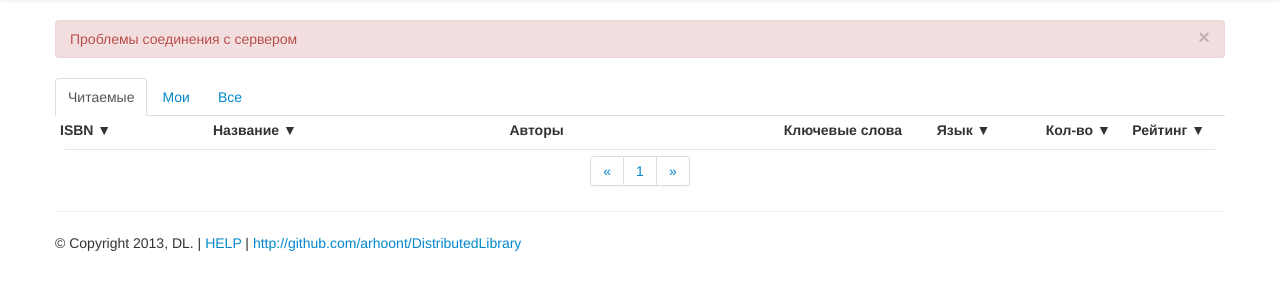
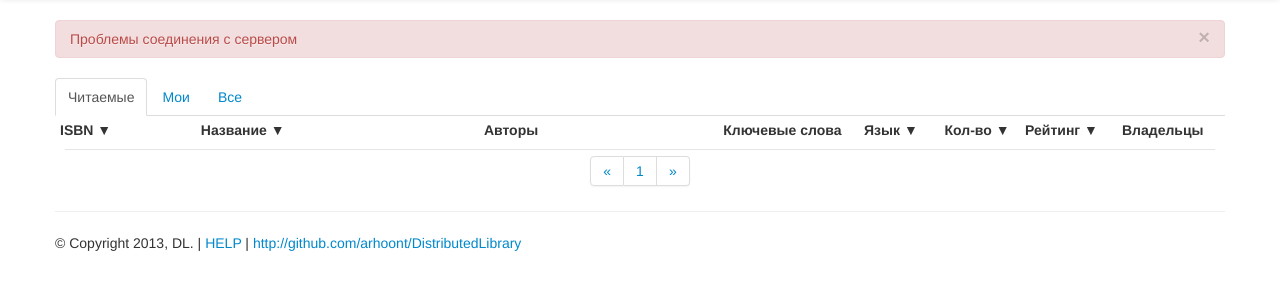
Before and after one commit to arhoont/DistributedLibrary, a Django app: template templates/library/home.html in a window 1280 px wide. Shown: the part 42-342 px from the top of the page. Run offline with Django 3.2, Linux system fonts and the light colour scheme; the template is opened without the code that fills it, so the values that code supplies are empty; some libraries are stand-ins or nearby versions.

Commit message:
big magic 2

```diff
--- a/library/static/css/base.css
+++ b/library/static/css/base.css
@@ -28,7 +28,7 @@
     width: 1000px;
     margin-left: -500px;
 }
-#booksFormText{
+#booksFormText, #printModal{
     width: 700px;
     margin-left: -350px;
 }
--- a/library/static/css/home.css
+++ b/library/static/css/home.css
@@ -1,21 +1,21 @@
 .isbnColum {
-    width: 13%;
+    width: 12%;
 }
 
 .titleColum {
-    width: 26%;
+    width: 25%;
 }
 
 .langColum {
-    width: 8%;
+    width: 6%;
 }
 
 .authColum {
-    width: 24%;
+    width: 21%;
 }
 
 .keyColum {
-    width: 13%;
+    width: 12%;
 }
 
 .ratingColum {
@@ -23,10 +23,13 @@
 }
 
 .countColum {
-    width: 8%;
+    width: 7%;
     text-align: center !important;
 }
 
+.ownersColumn{
+    width: 9%;
+}
 #mtable {
     table-layout: fixed;
 }
--- a/library/static/js/book_info.js
+++ b/library/static/js/book_info.js
@@ -1,11 +1,11 @@
-
-
 function castPage() {
     $("#addItemBut").click(function () {
         $("#addItemModal").modal('show');
     });
     $('#printBtn').click(function () {
-        popup_print($('<div/>').append($("#printModal .printable-div").clone()).html());
+        var node = $("#printModal .printable-div").clone();
+        node.find('.close').remove();
+        popup_print($('<div/>').append(node).html());
     });
     $("#addItemB").click(function () {
         $("#addItemModal").modal('hide');
--- a/library/static/js/home.js
+++ b/library/static/js/home.js
@@ -143,6 +143,8 @@
         }
         listed += '&nbsp</td>'
 
+        listed += '<td class="ownersColumn" title="' + book.fields.owners + '">' + book.fields.owners + '</td>';
+
         listed += '</tr>';
         $("#rows").append(listed);
     }
--- a/templates/library/home.html
+++ b/templates/library/home.html
@@ -33,6 +33,7 @@
 
                 <th class="blockRating blockHeads ratingColum sortC" onclick="changeSort('rating')">Рейтинг
                 <span>&#x25BC;</span></th>
+                <th class="blockRating blockHeads ownersColumn">Владельцы</th>
             </tr>
             </thead>
             <tbody id="rows">
```
Also changed, not shown: library/models.py (+7 -1 lines), library/pac_views/v_books.py (+24 -13 lines), library/static/js/book_add.js (+9 -7 lines).
